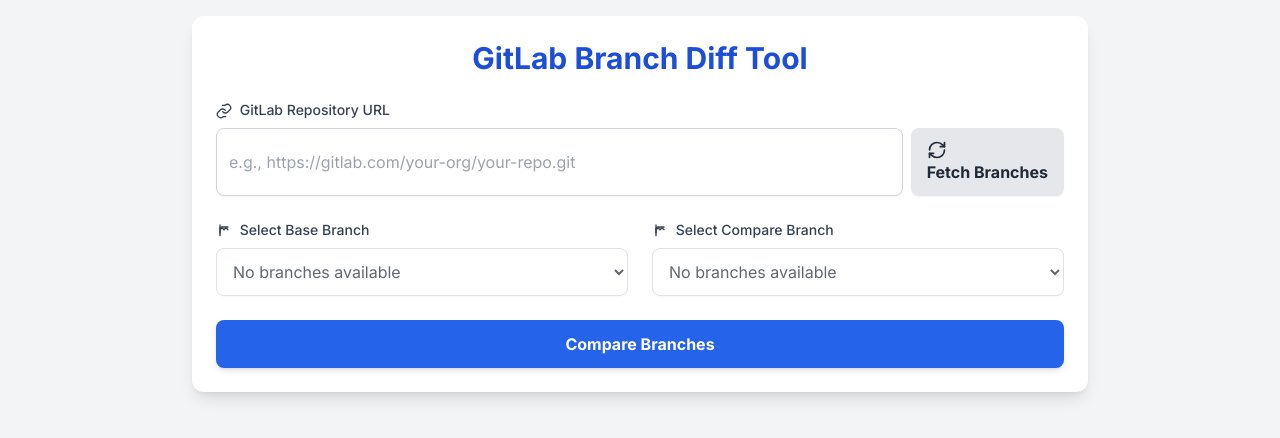
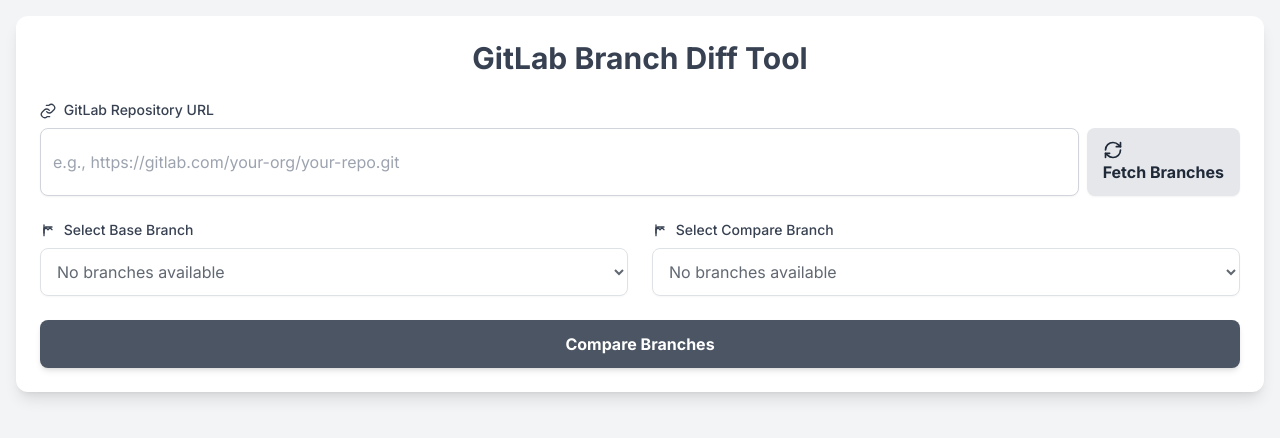
Before and after one commit to midhunprahash-ui/GitLab-Branch-Diff-Tool, a Flask app: page / in a window 1280 px wide. Shown: the top 438 px of the page. Run offline with Flask 3, Linux system fonts and the light colour scheme; some libraries are stand-ins or nearby versions.

Commit message:
Refactor app.py to remove unnecessary docstrings for clarity; update index.html for improved styling and layout consistency.

```diff
--- a/app.py
+++ b/app.py
@@ -27,10 +27,7 @@
 FETCH_TIMEOUT_SECONDS = 120
 
 def sanitize_repo_name(url):
-    """
-    Sanitizes a repository URL to create a safe directory name.
-    Removes protocol, slashes, and .git extension.
-    """
+
     parsed_url = urlparse(url)
 
     if parsed_url.netloc:
@@ -51,7 +48,7 @@
     return name
 
 def get_repo_path(repo_url):
-    """Calculates the local path for a given repository URL."""
+
     try:
         repo_name = sanitize_repo_name(repo_url)
         return os.path.join(REPO_BASE_DIR, repo_name)
@@ -125,15 +122,12 @@
 
 @app.route('/')
 def index():
-    """Renders the main HTML page."""
+
     return render_template('index.html')
 
 @app.route('/api/branches', methods=['POST'])
 def get_branches():
-    """
-    API endpoint to fetch branches for a given GitLab repository URL.
-    This will clone/fetch the repo and then list its branches.
-    """
+
     data = request.get_json()
     repo_url = data.get('repoUrl')
     username = parser['default']['USERNAME']
@@ -177,10 +171,7 @@
 
 @app.route('/api/diff', methods=['POST'])
 def get_diff():
-    """
-    API endpoint to compare two branches of a given GitLab repository.
-    This will ensure the repo is updated and then execute 'git diff'.
-    """
+
     data = request.get_json()
     repo_url = data.get('repoUrl')
 
--- a/templates/index.html
+++ b/templates/index.html
@@ -17,41 +17,41 @@
 
         .diff-line-added {
             background-color: #dcfce7;
-
+            /* green-100 */
             color: #16a34a;
-
+            /* green-700 */
         }
 
         .diff-line-deleted {
             background-color: #fee2e2;
-
+            /* red-100 */
             color: #dc2626;
-
+            /* red-700 */
         }
 
         .diff-line-common {
             background-color: #f3f4f6;
-
+            /* gray-100 */
             color: #4b5563;
-
+            /* gray-700 */
         }
 
         .diff-header {
             color: #2563eb;
-
+            /* blue-700 */
             font-weight: bold;
         }
 
         .diff-info {
             color: #d97706;
-
+            /* amber-700 */
         }
 
         .diff-hunk-header {
             background-color: #e0f2fe;
-
+            /* light-blue-100 */
             color: #0369a1;
-
+            /* light-blue-800 */
             font-weight: bold;
             padding: 0.25rem 0.5rem;
             border-radius: 0.25rem;
@@ -78,12 +78,12 @@
             display: flex;
             width: 100%;
             border: 1px solid #afb4bd;
-
+            /* gray-400 */
             border-radius: 0.5rem;
             overflow: hidden;
             font-family: 'SFMono-Regular', Consolas, 'Liberation Mono', Menlo, Courier, monospace;
             font-size: 0.875rem;
-
+            /* text-sm */
             line-height: 1.5;
         }
 
@@ -143,8 +143,8 @@
 
 <body class="min-h-screen bg-gray-100 p-4 text-gray-800 flex flex-col items-center">
 
-    <div class="w-full max-w-4xl bg-white rounded-xl shadow-lg p-6 mb-8">
-        <h1 class="text-3xl font-bold text-center text-blue-700 mb-6 flex items-center justify-center">
+    <div class="w-full max-w-full bg-white rounded-xl shadow-lg p-6 mb-8 mx-4">
+        <h1 class="text-3xl font-bold text-center text-gray-700 mb-6 flex items-center justify-center">
             GitLab Branch Diff Tool
         </h1>
 
@@ -243,7 +243,7 @@
 
 
         <button id="compare-branches-btn"
-            class="w-full bg-blue-600 hover:bg-blue-700 text-white font-bold py-3 px-4 rounded-lg shadow-md transition duration-300 ease-in-out transform hover:scale-105 flex items-center justify-center"
+            class="w-full bg-gray-600 hover:bg-amber-700 text-white font-bold py-3 px-4 rounded-lg shadow-md transition duration-300 ease-in-out transform hover:scale-105 flex items-center justify-center"
             disabled>
             <span id="compare-spinner" class="hidden animate-spin mr-2 h-5 w-5">
 
@@ -270,7 +270,7 @@
     </div>
 
 
-    <div id="diff-output-container" class="w-full max-w-4xl bg-white rounded-xl shadow-lg p-6 hidden">
+    <div id="diff-output-container" class="w-full max-w-full bg-white rounded-xl shadow-lg p-6 hidden mx-4">
         <h2 class="text-2xl font-bold text-blue-700 mb-4">Comparison Results</h2>
         <div id="diff-display" class="w-full">
 
@@ -314,7 +314,7 @@
              * @param {string[]} options - An array of strings for the option values and text.
              */
             const populateDropdown = (selectElement, options) => {
-                selectElement.innerHTML = ''; // Clear existing options
+                selectElement.innerHTML = '';
                 if (options.length === 0) {
                     const option = document.createElement('option');
                     option.value = '';
@@ -351,10 +351,10 @@
                     // Start of a new file diff
                     if (line.startsWith('diff --git')) {
                         if (inDiffBlock) {
-                            // Render previous file's diff before starting a new one
+
                             appendFileDiff(currentFileDiff);
                         }
-                        currentFileDiff = [line]; // Start new file diff with this line
+                        currentFileDiff = [line];
                         inDiffBlock = true;
                     } else if (inDiffBlock) {
                         currentFileDiff.push(line);
```
